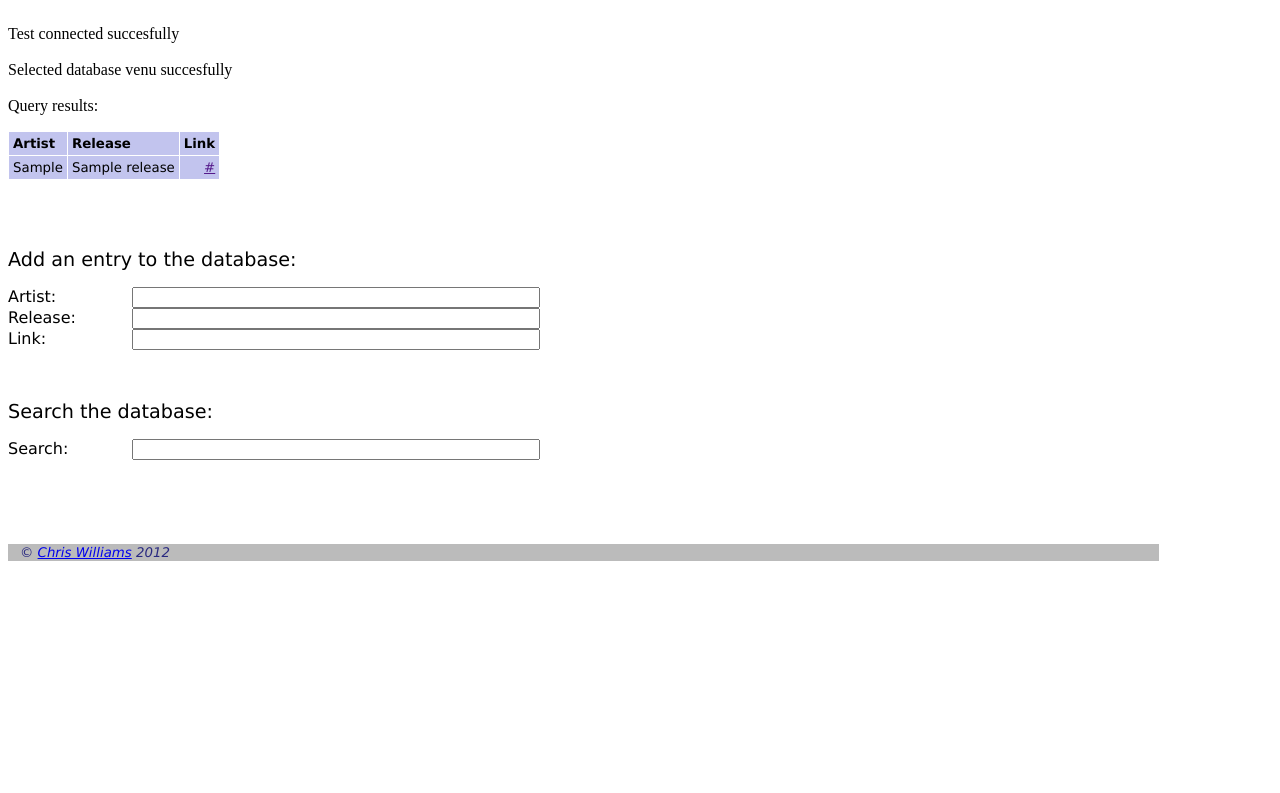
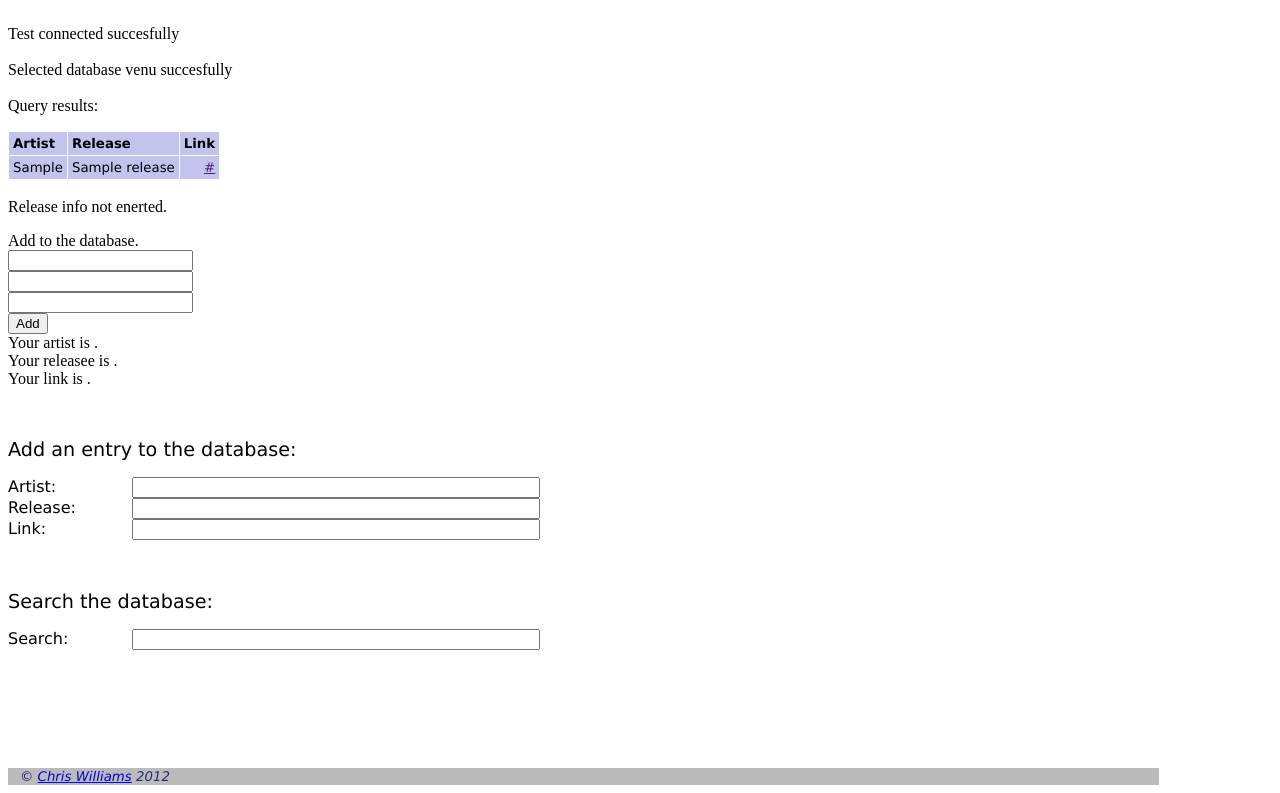
Before and after one commit to chrsw/venu, a PHP site: page /venu.php in a window 1280 px wide. Shown: the part 141-934 px from the top of the page. Before the commit the page ends 702 px from the top, so only its background shows below. Run offline with PHP 8.4, Linux system fonts and the light colour scheme; tables that the repository leaves empty or names only in its code hold one stand-in row (values such as "Sample post"); data that the repository does not hold is empty; a stand-in replaces the project's code that opens the database connection; some libraries are stand-ins or nearby versions.

Commit message:
Save form input

```diff
--- a/venu.php
+++ b/venu.php
@@ -102,6 +102,8 @@
 </table>
 <!-- Start the main PHP script... -->
 <?php
+require_once 'db_login.php';    // In the future store MySQL DB login info in seperate file
+
 // Eastern timezone
 date_default_timezone_set(EST);
 echo "<br>Welcome to Venu, a web based system for tracking music. It is ".date("l\, jS \of F\, Y") . ".<p>";
@@ -159,6 +161,27 @@
 echo "</table><br>";
 // Not sure if this is necessary yet
 mysql_free_result($result);
+// Save all the user input from the Artist entry form
+if (isset($_POST['txtArtistName']) && isset($_POST['txtReleaseName']) && isset($_POST['txtLinkUrl'])) {
+        $txtArtistName = $_POST['txtArtistName'];
+        $txtReleaseName = $_POST['txtReleaseName'];
+        $txtLinkUrl = $_POST['txtLinkUrl'];
+
+}else {
+echo "Release info not enerted.<p>";
+}
+echo <<<_END
+<form method="post" action="venu.php" />
+Add to the database.<br>
+<input type="text" name="txtArtistName" /> <br>
+<input type="text" name="txtReleaseName" /> <br>
+<input type="text" name="txtLinkUrl" /> <br>
+<input type="submit" value="Add" /><br>
+</form>
+Your artist is $txtArtistName.<br>
+Your releasee is $txtReleaseName.<br>
+Your link is $txtLinkUrl.<br>
+_END;
 
 // Close the connection to the server
 mysql_close($link);
@@ -188,6 +211,7 @@
 <p><p>
 <p><p>&nbsp;<p>
 <p><p>&nbsp;<p>
+<p><p>&nbsp;<p>
 
 <div class = "footer">&copy; <a href="mailto:chrisbw@gmail.com">Chris Williams</a> 2012</div>
 </body>
```
